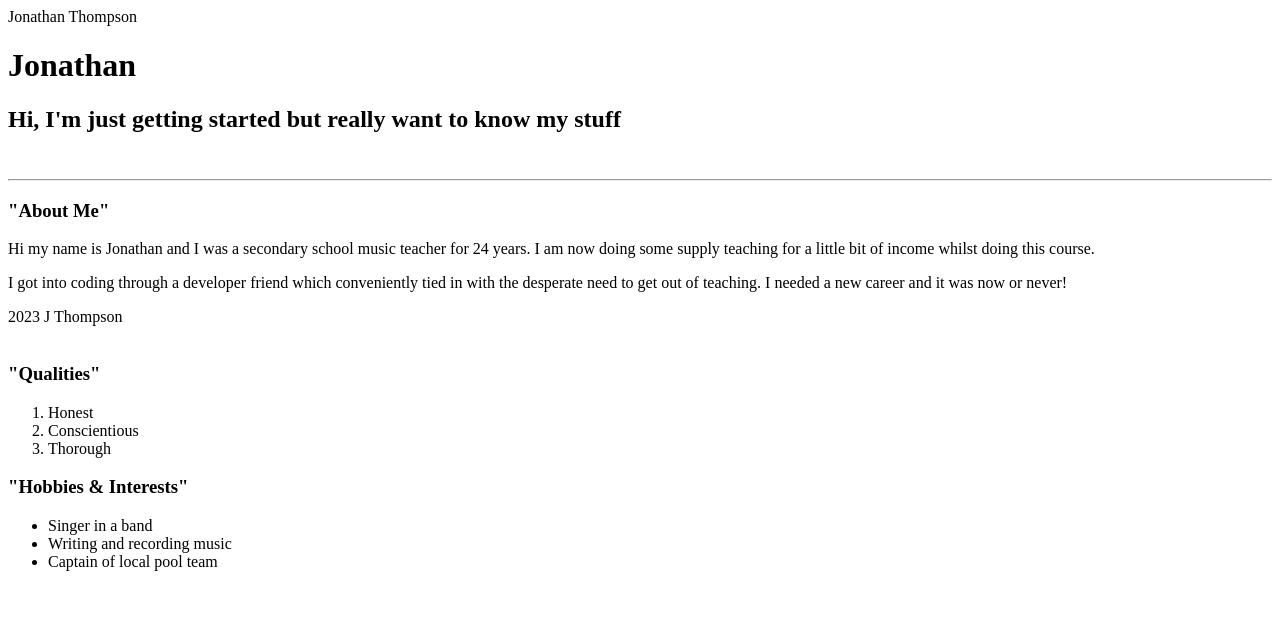
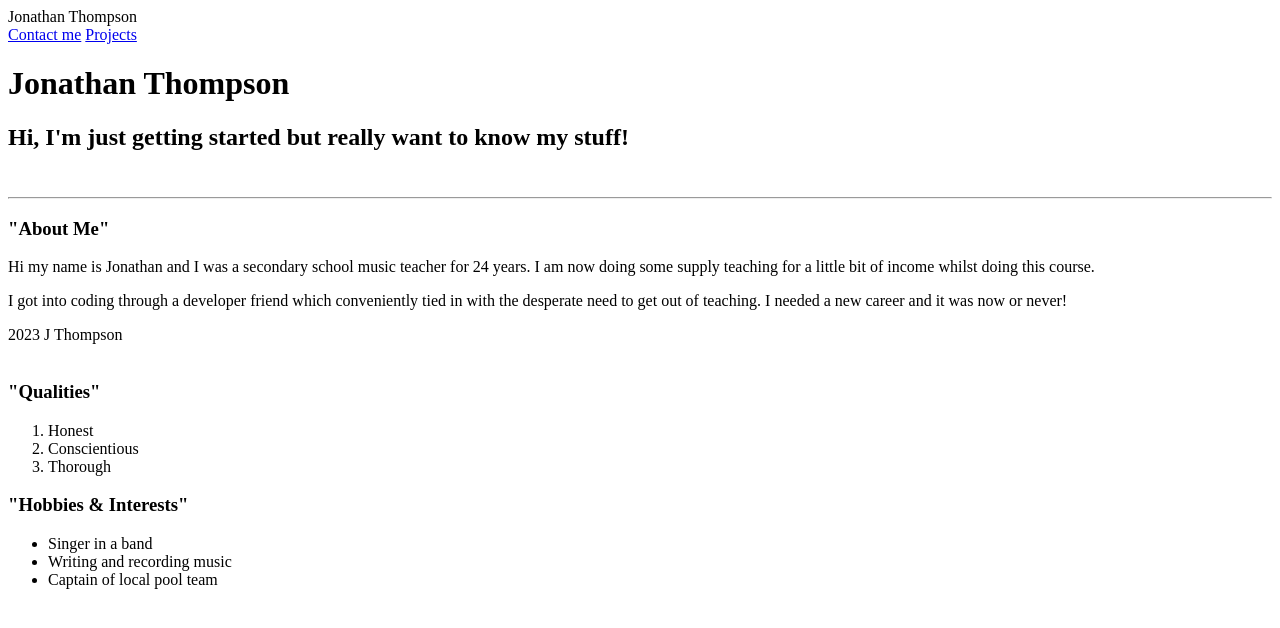
Before and after one commit to jonniet23/Portfolio, a plain HTML site: page Portfolio/index.html in a window 1280 px wide. Drawn offline with Linux system fonts and the light colour scheme.

Commit message:
updates and improvements 3

```diff
--- a/Portfolio/index.html
+++ b/Portfolio/index.html
@@ -1,9 +1,13 @@
 <!DOCTYPE html>
 <html></html>
-<header>Jonathan Thompson</header>
+<header>Jonathan Thompson
+<nav>
+<a href="pages/contact.html" target="_blank">Contact me</a>
+<a href="pages/projects.html" target="_blank">Projects</a></nav></header>
+
 <main><body>
-<h1>Jonathan</h1>
-<h2>Hi, I'm just getting started but really want to know my stuff</h2>
+<h1>Jonathan Thompson</h1>
+<h2>Hi, I'm just getting started but really want to know my stuff!</h2>
 <br /><hr />
 <section><h3>"About Me"</h3>
 <p>Hi my name is Jonathan and I was a secondary school music teacher for 24 years. I am now doing some supply
@@ -22,7 +26,7 @@
     <ul>
         <li> Singer in a band</li>
         <li> Writing and recording music</li>
-        <li> Captain of local pool team</li>
+        <li> Captain of local pool team </li>
     </ul>
 
 </section>
```
